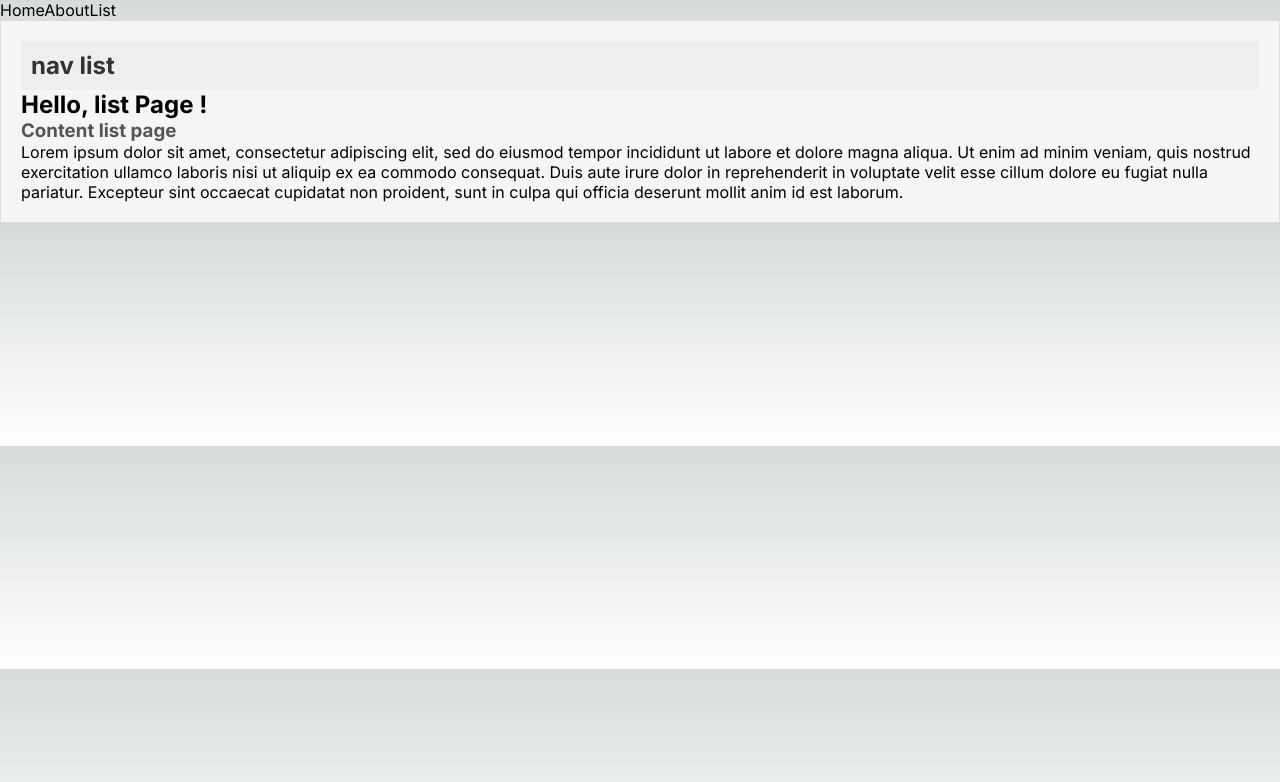
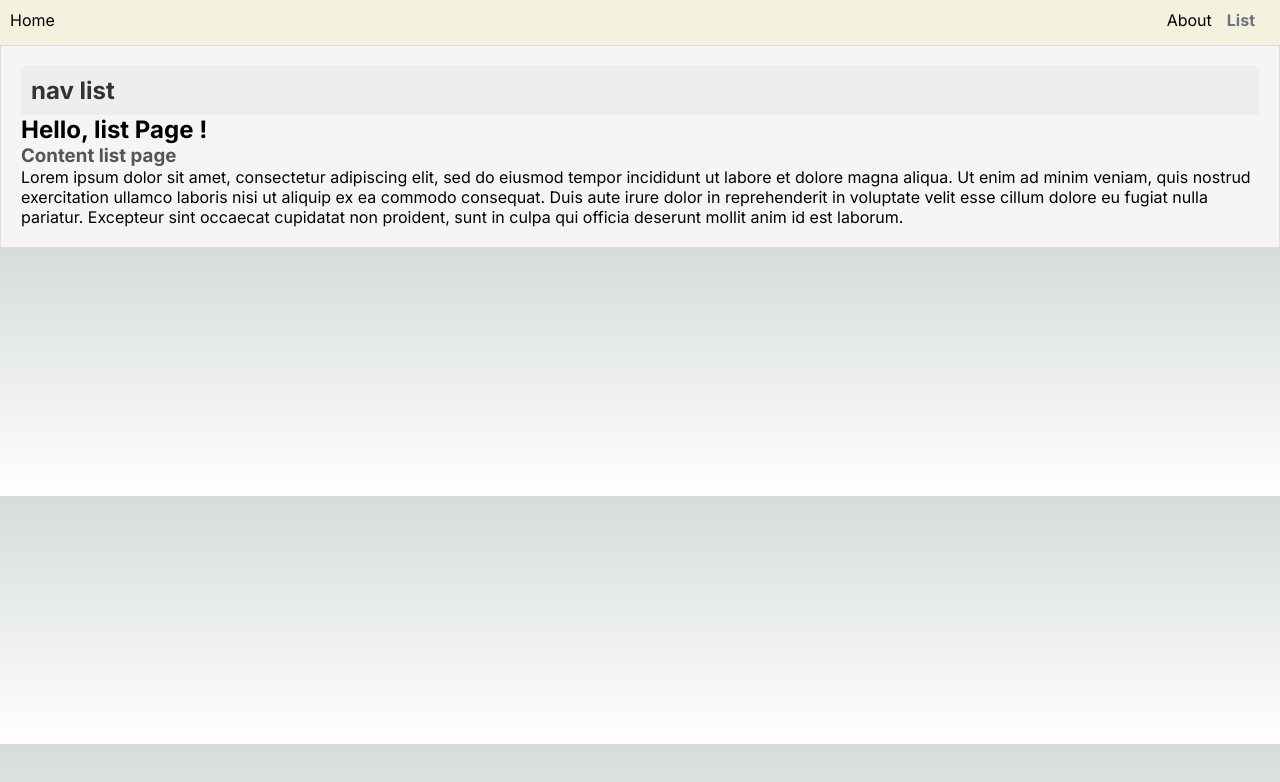
Before and after one commit to GeorginaBerrezel/next-app, a Next.js app in the folder my-app/: page /list in a window 1280 px wide. Shown: the top 782 px of the page. Built offline with nearby package versions, Linux system fonts and the light colour scheme.

Commit message:
add SCSS

```diff
--- a/my-app/src/app/globals.css
+++ /dev/null
@@ -1,107 +0,0 @@
-:root {
-  --max-width: 1100px;
-  --border-radius: 12px;
-  --font-mono: ui-monospace, Menlo, Monaco, "Cascadia Mono", "Segoe UI Mono",
-    "Roboto Mono", "Oxygen Mono", "Ubuntu Monospace", "Source Code Pro",
-    "Fira Mono", "Droid Sans Mono", "Courier New", monospace;
-
-  --foreground-rgb: 0, 0, 0;
-  --background-start-rgb: 214, 219, 220;
-  --background-end-rgb: 255, 255, 255;
-
-  --primary-glow: conic-gradient(
-    from 180deg at 50% 50%,
-    #16abff33 0deg,
-    #0885ff33 55deg,
-    #54d6ff33 120deg,
-    #0071ff33 160deg,
-    transparent 360deg
-  );
-  --secondary-glow: radial-gradient(
-    rgba(255, 255, 255, 1),
-    rgba(255, 255, 255, 0)
-  );
-
-  --tile-start-rgb: 239, 245, 249;
-  --tile-end-rgb: 228, 232, 233;
-  --tile-border: conic-gradient(
-    #00000080,
-    #00000040,
-    #00000030,
-    #00000020,
-    #00000010,
-    #00000010,
-    #00000080
-  );
-
-  --callout-rgb: 238, 240, 241;
-  --callout-border-rgb: 172, 175, 176;
-  --card-rgb: 180, 185, 188;
-  --card-border-rgb: 131, 134, 135;
-}
-
-@media (prefers-color-scheme: dark) {
-  :root {
-    --foreground-rgb: 255, 255, 255;
-    --background-start-rgb: 0, 0, 0;
-    --background-end-rgb: 0, 0, 0;
-
-    --primary-glow: radial-gradient(rgba(1, 65, 255, 0.4), rgba(1, 65, 255, 0));
-    --secondary-glow: linear-gradient(
-      to bottom right,
-      rgba(1, 65, 255, 0),
-      rgba(1, 65, 255, 0),
-      rgba(1, 65, 255, 0.3)
-    );
-
-    --tile-start-rgb: 2, 13, 46;
-    --tile-end-rgb: 2, 5, 19;
-    --tile-border: conic-gradient(
-      #ffffff80,
-      #ffffff40,
-      #ffffff30,
-      #ffffff20,
-      #ffffff10,
-      #ffffff10,
-      #ffffff80
-    );
-
-    --callout-rgb: 20, 20, 20;
-    --callout-border-rgb: 108, 108, 108;
-    --card-rgb: 100, 100, 100;
-    --card-border-rgb: 200, 200, 200;
-  }
-}
-
-* {
-  box-sizing: border-box;
-  padding: 0;
-  margin: 0;
-}
-
-html,
-body {
-  max-width: 100vw;
-  overflow-x: hidden;
-}
-
-body {
-  color: rgb(var(--foreground-rgb));
-  background: linear-gradient(
-      to bottom,
-      transparent,
-      rgb(var(--background-end-rgb))
-    )
-    rgb(var(--background-start-rgb));
-}
-
-a {
-  color: inherit;
-  text-decoration: none;
-}
-
-@media (prefers-color-scheme: dark) {
-  html {
-    color-scheme: dark;
-  }
-}
--- a/my-app/src/app/layout.js
+++ b/my-app/src/app/layout.js
@@ -1,6 +1,6 @@
 import { Inter } from "next/font/google";
 import { Links } from '@/app/ui/nav-link'; // Correction du nom du composant
-import "./globals.css";
+import "./styles/globals.scss";
 
 const inter = Inter({ subsets: ["latin"] });
 
--- a/my-app/src/app/page.js
+++ b/my-app/src/app/page.js
@@ -1,6 +1,6 @@
 import Image from "next/image";
 import Link from 'next/link';
-import styles from "./page.module.css";
+import styles from "./page.module.scss";
 
 export default function Home() {
   return (
--- /dev/null
+++ b/my-app/src/app/styles/_variables.scss
@@ -0,0 +1,21 @@
+// src/styles/_variables.scss
+
+$color-primary: #E07A5F;  // Rouge Terracotta
+$color-secondary: #81B29A;  // Vert Sauge
+$color-background: #F4F1DE;  // Crème Doux
+$color-text: #6c757d;  // Gris pour les textes
+$color-white: #ffffff;
+$color-black: #000000;
+
+$color-button-hover: #D67A50;  // Teinte légèrement plus foncée du rouge terracotta
+$color-button-active: #C76A40;  // Teinte encore plus foncée
+
+$color-link: #81B29A;
+$color-link-hover: #6A9A7A;  // Teinte légèrement plus foncée du vert sauge
+
+// Breakpoints
+$breakpoint-xs: 480px;
+$breakpoint-sm: 768px;
+$breakpoint-md: 1024px;
+$breakpoint-lg: 1280px;
+$breakpoint-xl: 1440px;
--- /dev/null
+++ b/my-app/src/app/styles/globals.scss
@@ -0,0 +1,122 @@
+@import './_variables';
+
+:root {
+  --max-width: 1100px;
+  --border-radius: 12px;
+  --font-mono: ui-monospace, Menlo, Monaco, "Cascadia Mono", "Segoe UI Mono",
+  "Roboto Mono", "Oxygen Mono", "Ubuntu Monospace", "Source Code Pro",
+  "Fira Mono", "Droid Sans Mono", "Courier New", monospace;
+
+  --foreground-rgb: 0, 0, 0;
+  --background-start-rgb: 214, 219, 220;
+  --background-end-rgb: 255, 255, 255;
+
+  --primary-glow: conic-gradient(
+                  from 180deg at 50% 50%,
+                  #16abff33 0deg,
+                  #0885ff33 55deg,
+                  #54d6ff33 120deg,
+                  #0071ff33 160deg,
+                  transparent 360deg
+  );
+  --secondary-glow: radial-gradient(
+                  rgba(255, 255, 255, 1),
+                  rgba(255, 255, 255, 0)
+  );
+
+  --tile-start-rgb: 239, 245, 249;
+  --tile-end-rgb: 228, 232, 233;
+  --tile-border: conic-gradient(
+                  #00000080,
+                  #00000040,
+                  #00000030,
+                  #00000020,
+                  #00000010,
+                  #00000010,
+                  #00000080
+  );
+
+  --callout-rgb: 238, 240, 241;
+  --callout-border-rgb: 172, 175, 176;
+  --card-rgb: 180, 185, 188;
+  --card-border-rgb: 131, 134, 135;
+
+  --color-primary: #E07A5F; // Rouge Terracotta
+  --color-secondary: #81B29A; // Vert Sauge
+  --color-background: #F4F1DE; // Crème Doux
+  --color-text: #6c757d; // Gris pour les textes
+  --color-white: #ffffff;
+  --color-black: #000000;
+
+  --color-button-hover: #D67A50; // Teinte légèrement plus foncée
+  --color-button-active: #C76A40; // Teinte encore plus foncée
+
+  --color-link: #81B29A;
+  --color-link-hover: #6A9A7A; // Teinte légèrement plus foncée
+}
+
+@media (prefers-color-scheme: dark) {
+  :root {
+    --foreground-rgb: 255, 255, 255;
+    --background-start-rgb: 0, 0, 0;
+    --background-end-rgb: 0, 0, 0;
+
+    --primary-glow: radial-gradient(rgba(1, 65, 255, 0.4), rgba(1, 65, 255, 0));
+    --secondary-glow: linear-gradient(
+                    to bottom right,
+                    rgba(1, 65, 255, 0),
+                    rgba(1, 65, 255, 0),
+                    rgba(1, 65, 255, 0.3)
+    );
+
+    --tile-start-rgb: 2, 13, 46;
+    --tile-end-rgb: 2, 5, 19;
+    --tile-border: conic-gradient(
+                    #ffffff80,
+                    #ffffff40,
+                    #ffffff30,
+                    #ffffff20,
+                    #ffffff10,
+                    #ffffff10,
+                    #ffffff80
+    );
+
+    --callout-rgb: 20, 20, 20;
+    --callout-border-rgb: 108, 108, 108;
+    --card-rgb: 100, 100, 100;
+    --card-border-rgb: 200, 200, 200;
+  }
+}
+
+* {
+  box-sizing: border-box;
+  padding: 0;
+  margin: 0;
+}
+
+html,
+body {
+  max-width: 100vw;
+  overflow-x: hidden;
+}
+
+body {
+  color: rgb(var(--foreground-rgb));
+  background: linear-gradient(
+                  to bottom,
+                  transparent,
+                  rgb(var(--background-end-rgb))
+  )
+  rgb(var(--background-start-rgb));
+}
+
+a {
+  color: inherit;
+  text-decoration: none;
+}
+
+@media (prefers-color-scheme: dark) {
+  html {
+    color-scheme: dark;
+  }
+}
--- a/my-app/src/app/ui/nav-link.js
+++ b/my-app/src/app/ui/nav-link.js
@@ -2,28 +2,38 @@
 
 import { usePathname } from 'next/navigation';
 import Link from 'next/link';
+import styles from './nav-link.module.scss'; // Import du fichier CSS module avec un nom correspondant
 
-export function Links() { // Assurez-vous que le nom du composant correspond à l'importation
+export function Links() {
     const pathname = usePathname();
 
     return (
-        <nav>
-            <Link className={`link ${pathname === '/' ? 'active' : ''}`} href="/">
+        <nav className={styles.nav}>
+            {/* Section de gauche */}
+            <div className={styles.left}>
+                <Link
+                    className={`${styles.link} ${pathname === '/' ? styles.active : ''}`}
+                    href="/"
+                >
                     Home
                 </Link>
+            </div>
+
+            {/* Section de droite */}
+            <div className={styles.right}>
                 <Link
-                className={`link ${pathname === '/about' ? 'active' : ''}`}
+                    className={`${styles.link} ${pathname === '/about' ? styles.active : ''}`}
                     href="/about"
                 >
                     About
                 </Link>
-
                 <Link
-                className={`link ${pathname === '/list' ? 'active' : ''}`}
+                    className={`${styles.link} ${pathname === '/list' ? styles.active : ''}`}
                     href="/list"
                 >
                     List
                 </Link>
+            </div>
         </nav>
     );
 }
--- /dev/null
+++ b/my-app/src/app/ui/nav-link.module.scss
@@ -0,0 +1,54 @@
+.nav {
+    display: flex;
+    justify-content: space-between;
+    align-items: center;
+    background-color: var(--color-background); // Rouge Terracotta
+    padding: 10px;
+    position: relative;
+}
+
+.left {
+    display: flex;
+    align-items: center;
+}
+
+.right {
+    display: flex;
+    align-items: center;
+}
+
+.link {
+    margin-right: 15px;
+    text-decoration: none;
+    color: var(--color-black); // Vert Sauge
+    padding-bottom: 5px;
+    position: relative;
+    transition: color 0.3s, border-bottom-color 0.3s; // Ajoute une transition pour la couleur
+}
+
+.link::after {
+    content: '';
+    position: absolute;
+    left: 0;
+    bottom: -8px;
+    width: 100%;
+    height: 2px;
+    background-color: transparent;
+    box-shadow: 0 3px 0 0 var(--color-button-active); // Teinte plus foncée du rouge terracotta
+    visibility: hidden;
+    transition: visibility 0s, opacity 0.3s linear;
+}
+
+.link:hover {
+    color: var(--color-link-hover); // Teinte plus foncée du vert sauge
+}
+
+.link:hover::after {
+    visibility: visible;
+    opacity: 1;
+}
+
+.active {
+    font-weight: bold;
+    color: var(--color-text); // Gris pour les textes
+}
```
Also changed, not shown: my-app/package.json (+5 -2 lines), my-app/src/app/page.module.scss (renamed from my-app/src/app/page.module.css, +13 -11 lines), my-app/src/app/variables.module.scss (added, +21 -0 lines), my-app/src/pages/_app.js (added, +9 -0 lines), 1 other file (tests, documents, lock files or other folders). Lines whose indentation alone changed are shown as unchanged.
